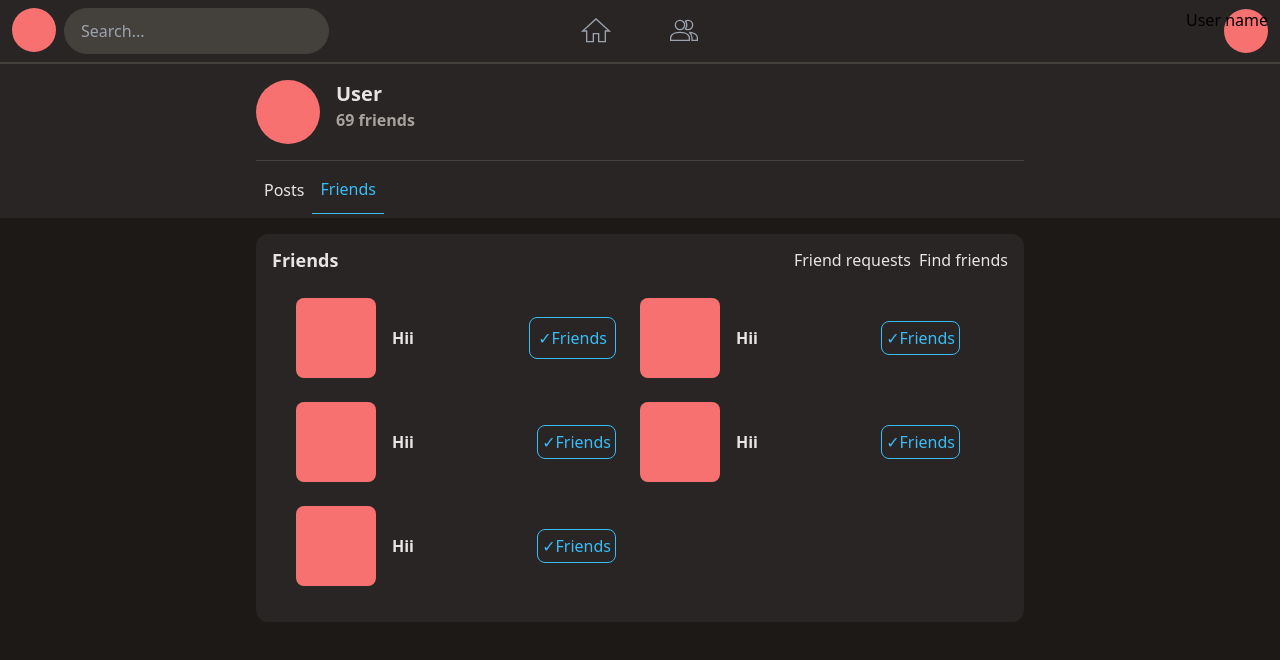
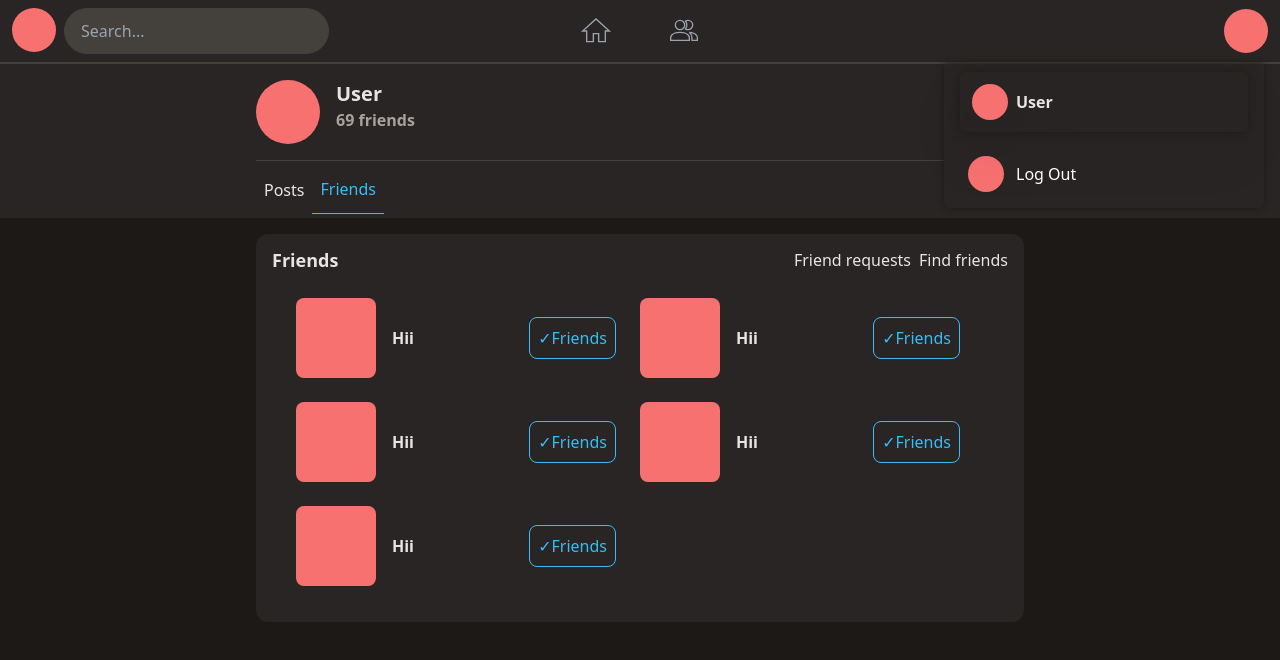
Before and after one commit to TheDoru292/odinbook-frontend, a Next.js app: page /profilefriends in a window 1280 px wide. Both pictures are taken after a click on the button 1246 px from the left and 31 px from the top of the page. Shown: the top 660 px of the page. Built offline with nearby package versions, Linux system fonts and the light colour scheme; no server answers.

Commit message:
Menu component and implimentation

```diff
--- a/components/Header.js
+++ b/components/Header.js
@@ -2,16 +2,7 @@ import Link from "next/link";
 import { useState, useEffect } from "react";
 import { useRouter } from "next/router";
 
-function ShowOptions() {
-  return (
-    <div className="absolute">
-      <p>User name</p>
-    </div>
-  );
-}
-
-export default function Header({ currentPage }) {
-  const [accountOptions, setAccountOptions] = useState(false);
+export default function Header({ currentPage, setMenu }) {
   const [logged, setLogged] = useState();
   const router = useRouter();
 
@@ -48,14 +39,6 @@ export default function Header({ currentPage }) {
       ? "account-multiple-blue.svg"
       : "account-multiple.svg";
 
-  function handleOptionsClick() {
-    if (accountOptions === false) {
-      setAccountOptions(true);
-    } else {
-      setAccountOptions(false);
-    }
-  }
-
   return (
     <header className="z-10 sticky h-[64px] top-0 flex py-2 px-3 bg-stone-800 border-b-2 border-stone-700">
       <div className="flex flex-grow basis-px">
@@ -83,10 +66,9 @@ export default function Header({ currentPage }) {
         </Link>
       </div>
       <div className="flex justify-end flex-grow basis-px">
-        <button onClick={handleOptionsClick}>
+        <button onClick={setMenu}>
           <div className="rounded-full w-11 h-11 bg-red-400"></div>
         </button>
-        {accountOptions == true ? <ShowOptions /> : <></>}
       </div>
     </header>
   );
--- a/components/Homepage.js
+++ b/components/Homepage.js
@@ -4,6 +4,8 @@ import LeftSidebar from "./LeftSideBar";
 import RightSidebar from "./RightSidebar";
 import MainPagePost from "./PostDiv";
 import Post from "./Post";
+import Menu from "./Menu";
+import { useState } from "react";
 
 const data = {
   posted_on: new Date(),
@@ -34,10 +36,21 @@ const friends = [
 ];
 
 export default function Homepage() {
+  const [openMenu, setOpenMenu] = useState(false);
+
+  function handleOpenMenu() {
+    if (openMenu == false) {
+      setOpenMenu(true);
+    } else {
+      setOpenMenu(false);
+    }
+  }
+
   return (
     <>
-      <Header currentPage="home" />
+      <Header currentPage="home" setMenu={handleOpenMenu} />
       <div className="relative text-stone-200 flex bg-stone-900">
+        {openMenu == true ? <Menu></Menu> : <></>}
         <LeftSidebar />
         <main className="flex-grow z-1 flex flex-col gap-4 py-4 px-2 md:px-6 lg:px-28 w-6/12">
           <MainPagePost />
@@ -73,7 +86,7 @@ export default function Homepage() {
             ]}
           />
         </main>
-        <RightSidebar friends={friends} />
+        <RightSidebar friends={friends} menuOpen={openMenu} />
       </div>
     </>
   );
--- /dev/null
+++ b/components/Menu.js
@@ -0,0 +1,18 @@
+import Link from "next/link";
+
+export default function Menu() {
+  return (
+    <div className="fixed shadow-[0_0_6px] shadow-stone-900 gap-4 rounded-b-md flex flex-col right-0 w-[320px] px-4 py-2 z-10 bg-stone-800 mr-4">
+      <div className="flex shadow-[0_0_12px] shadow-stone-900 rounded-md drop-shadow-2xl gap-2 p-3">
+        <div className="rounded-full w-9 h-9 bg-red-400"></div>
+        <p className="self-center font-bold">User</p>
+      </div>
+      <div className="p-2 rounded-lg hover:bg-stone-700">
+        <Link href="/logout" className="flex gap-3">
+          <div className="w-9 h-9 bg-red-400 rounded-full"></div>
+          <p className="text-white self-center">Log Out</p>
+        </Link>
+      </div>
+    </div>
+  );
+}
--- a/pages/friend.js
+++ b/pages/friend.js
@@ -1,14 +1,27 @@
 import Header from "@/components/Header";
 import Head from "next/head";
+import Menu from "@/components/Menu";
+import { useState } from "react";
 
 export default function Friend() {
+  const [openMenu, setOpenMenu] = useState(false);
+
+  function handleOpenMenu() {
+    if (openMenu == false) {
+      setOpenMenu(true);
+    } else {
+      setOpenMenu(false);
+    }
+  }
+
   return (
     <div className="flex flex-col min-h-screen">
       <Head>
         <title>Friends - Odin-Book</title>
       </Head>
-      <Header currentPage="friends" />
+      <Header currentPage="friends" setMenu={handleOpenMenu} />
       <main className="text-stone-200 flex flex-grow h-100 bg-stone-900">
+        {openMenu == true ? <Menu></Menu> : <></>}
         <div
           style={{ height: "calc(100vh - 64px)", top: "62px" }}
           className="hidden lg:block sticky h-100 w-2/12 py-2 px-3 bg-stone-800 flex flex-col gap-2"
--- a/pages/profile.js
+++ b/pages/profile.js
@@ -1,14 +1,27 @@
 import Header from "@/components/Header";
 import MainPagePost from "@/components/PostDiv";
 import Post from "@/components/Post";
+import Menu from "@/components/Menu";
 import ProfileData from "@/components/ProfileData";
+import { useState } from "react";
 
 export default function Profile() {
+  const [openMenu, setOpenMenu] = useState(false);
+
+  function handleOpenMenu() {
+    if (openMenu == false) {
+      setOpenMenu(true);
+    } else {
+      setOpenMenu(false);
+    }
+  }
+
   return (
     <div className="flex flex-col min-h-screen">
-      <Header />
+      <Header setMenu={handleOpenMenu} />
       <main className="relative text-stone-200 flex flex-col flex-grow h-100 bg-stone-900">
         <ProfileData currentPage={"posts"} />
+        {openMenu == true ? <Menu></Menu> : <></>}
         <div className="px-2 xl:px-64 gap-4 flex">
           <aside className="hidden md:flex m-0 w-5/12 flex-col gap-4 py-4">
             <div className="bg-stone-800 rounded-xl px-4 py-3">
--- a/pages/profilefriends.js
+++ b/pages/profilefriends.js
@@ -2,15 +2,28 @@ import Head from "next/head";
 import Header from "@/components/Header";
 import ProfileData from "@/components/ProfileData";
 import Profile from "./profile";
+import Menu from "@/components/Menu";
+import { useState } from "react";
 
 export default function ProfileFriends() {
+  const [openMenu, setOpenMenu] = useState(false);
+
+  function handleOpenMenu() {
+    if (openMenu == false) {
+      setOpenMenu(true);
+    } else {
+      setOpenMenu(false);
+    }
+  }
+
   return (
     <div className="flex flex-col min-h-screen">
       <Head>
         <title>Profile - Odin-book</title>
       </Head>
-      <Header />
+      <Header setMenu={handleOpenMenu} />
       <main className="text-stone-200 flex flex-col w-100 flex-grow bg-stone-900">
+        {openMenu == true ? <Menu></Menu> : <></>}
         <ProfileData currentPage={"friends"} />
         <div className="flex px-2 xl:px-64 gap-4 py-4 w-100">
           <div className="w-full flex flex-col gap-6 bg-stone-800 rounded-xl px-4 py-3">
@@ -32,28 +45,28 @@ export default function ProfileFriends() {
               <div className="flex gap-4 w-full md:w-6/12 mb-6 md:pr-6">
                 <div className="w-14 h-14 md:w-20 md:h-20 bg-red-400 rounded-lg"></div>
                 <p className="self-center flex-grow font-bold">Hii</p>
-                <p className="self-center border-sky-400 text-sky-400 border p-1 rounded-lg">
+                <p className="self-center border-sky-400 text-sky-400 border p-1 md:p-2 rounded-lg">
                   <span>✓</span>Friends
                 </p>
               </div>
               <div className="flex gap-4 w-full md:w-6/12 mb-6 md:pr-6">
                 <div className="w-14 h-14 md:w-20 md:h-20 bg-red-400 rounded-lg"></div>
                 <p className="self-center flex-grow font-bold">Hii</p>
-                <p className="self-center border-sky-400 text-sky-400 border p-1 rounded-lg">
+                <p className="self-center border-sky-400 text-sky-400 border p-1 md:p-2 rounded-lg">
                   <span>✓</span>Friends
                 </p>
               </div>
               <div className="flex gap-4 w-full md:w-6/12 mb-6 md:pr-6">
                 <div className="w-14 h-14 md:w-20 md:h-20 bg-red-400 rounded-lg"></div>
                 <p className="self-center flex-grow font-bold">Hii</p>
-                <p className="self-center border-sky-400 text-sky-400 border p-1 rounded-lg">
+                <p className="self-center border-sky-400 text-sky-400 border p-1 md:p-2 rounded-lg">
                   <span>✓</span>Friends
                 </p>
               </div>
               <div className="flex gap-4 w-full md:w-6/12 mb-6 md:pr-6">
                 <div className="w-14 h-14 md:w-20 md:h-20 bg-red-400 rounded-lg"></div>
                 <p className="self-center flex-grow font-bold">Hii</p>
-                <p className="self-center border-sky-400 text-sky-400 border p-1 rounded-lg">
+                <p className="self-center border-sky-400 text-sky-400 border p-1 md:p-2 rounded-lg">
                   <span>✓</span>Friends
                 </p>
               </div>
```
